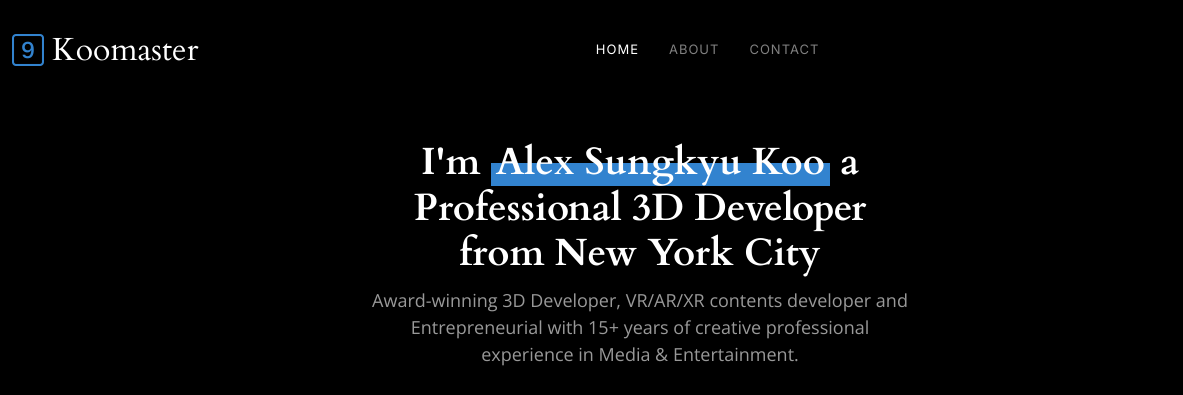
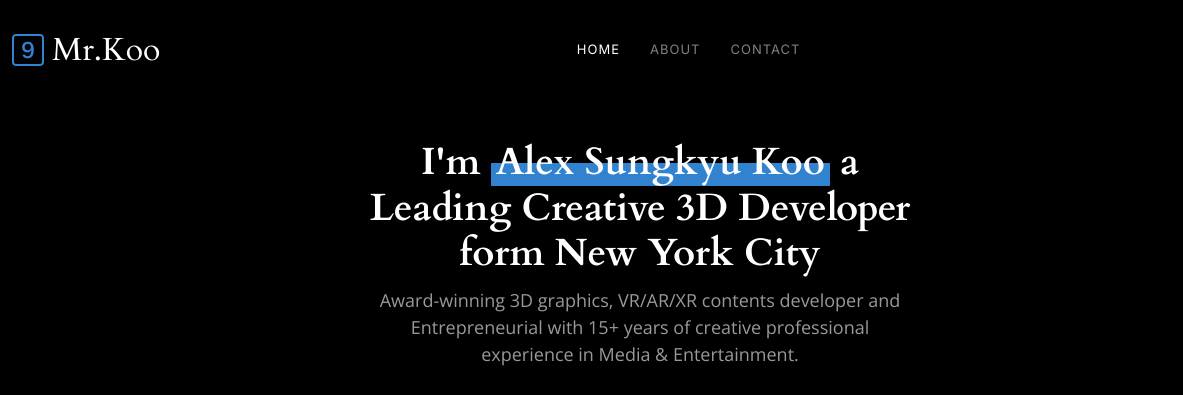
Before and after one commit to ninestar09/alexkoo, a plain HTML site: page index.html in a window 1280 px wide. Shown: the top 395 px of the page, 0-1183 px from the left. Drawn offline with nearby package versions, Linux system fonts and the light colour scheme.

Commit message:
"2025 Update"

```diff
--- a/index.html
+++ b/index.html
@@ -43,7 +43,7 @@
         <!-- Uncomment the line below if you also wish to use an image logo -->
         <!-- <img src="assets/img/logo.png" alt=""> -->
         <i class="bi-9-square"></i>
-        <h1>Koomaster</h1>
+        <h1>Mr.Koo</h1>
       </a>
 
       <nav id="navbar" class="navbar">
@@ -74,8 +74,8 @@
     <div class="container">
       <div class="row justify-content-center">
         <div class="col-lg-6 text-center">
-          <h2>I'm <span>Alex Sungkyu Koo</span> a Professional 3D Developer from New York City</h2>
-          <p>Award-winning 3D Developer, VR/AR/XR contents developer and Entrepreneurial with 15+ years of creative
+          <h2>I'm <span>Alex Sungkyu Koo</span> a Leading Creative 3D Developer form New York City</h2>
+          <p>Award-winning 3D graphics, VR/AR/XR contents developer and Entrepreneurial with 15+ years of creative
             professional experience in Media & Entertainment.</p>
           <a href="contact.html" class="btn-get-started">Feel Free to reachout</a>
         </div>
```
